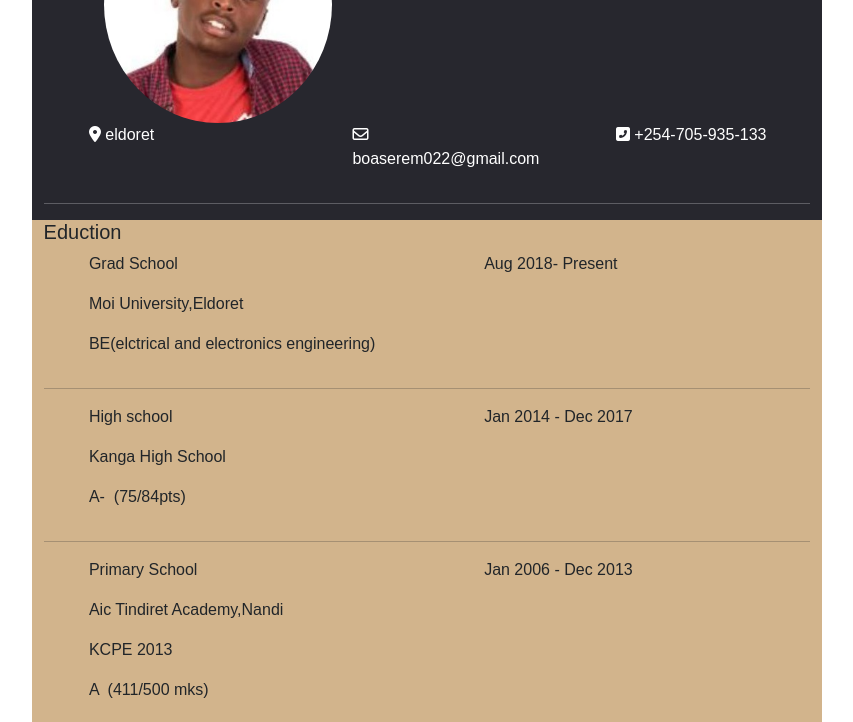
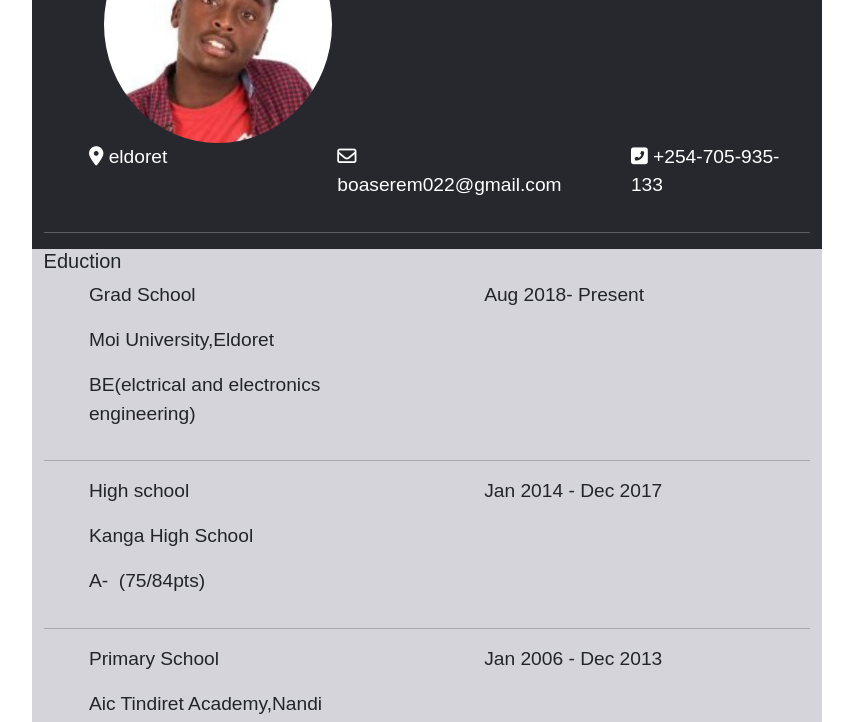
Before and after one commit to kiptanuiBoaz/portflolio, a website: page index.html in a window 1280 px wide. Shown: the part 137-859 px from the top of the page, without its empty margins (234-1087 px from the left). Drawn offline with nearby package versions, Linux system fonts and the light colour scheme; some icons are missing.

Commit message:
commit 2

```diff
--- a/public/CSS/style.css
+++ b/public/CSS/style.css
@@ -1,13 +1,14 @@
 
 #cv{
     width: 65%;
-
+    font-size: 1.2rem;
     font-family: 'Poppins', sans-serif;
     margin-top: 6mm;
 
 }
 img{
     border-radius:50% ;
+    margin-top: 20px;
 }
 div{
     margin-left: 12mm;
@@ -16,7 +17,7 @@ div{
     margin-left: 11mm;
 }
 .back{
-    background-color: tan;
+    background-color: rgba(210, 208, 215, 0.9);
     width: 100%;
 
 }
@@ -32,7 +33,7 @@ a{
     color: white;
 }
 a:hover{
-    color: tan;
+    color: rgba(210, 208, 215, 0.9);
     text-decoration: none;
 
 }
```
